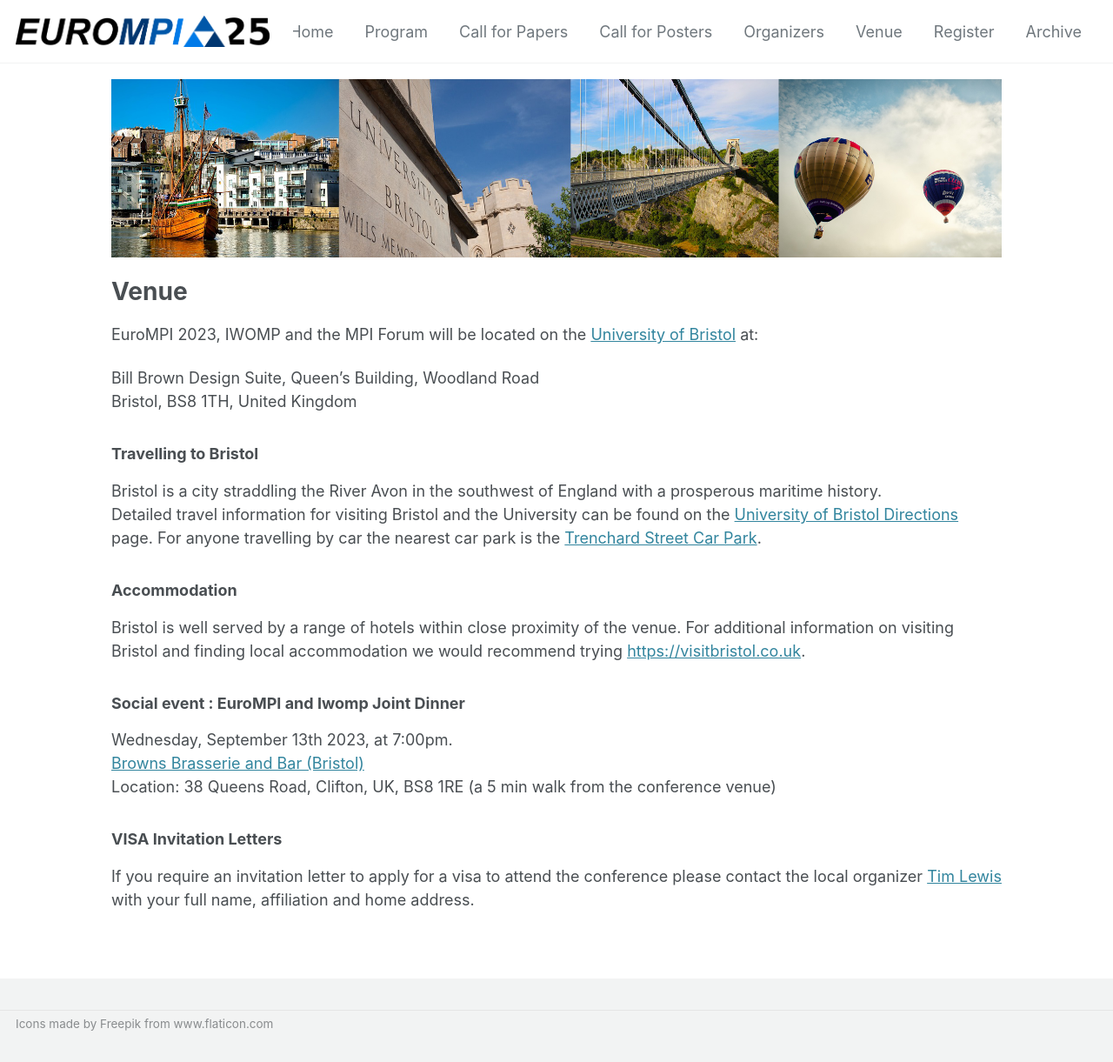
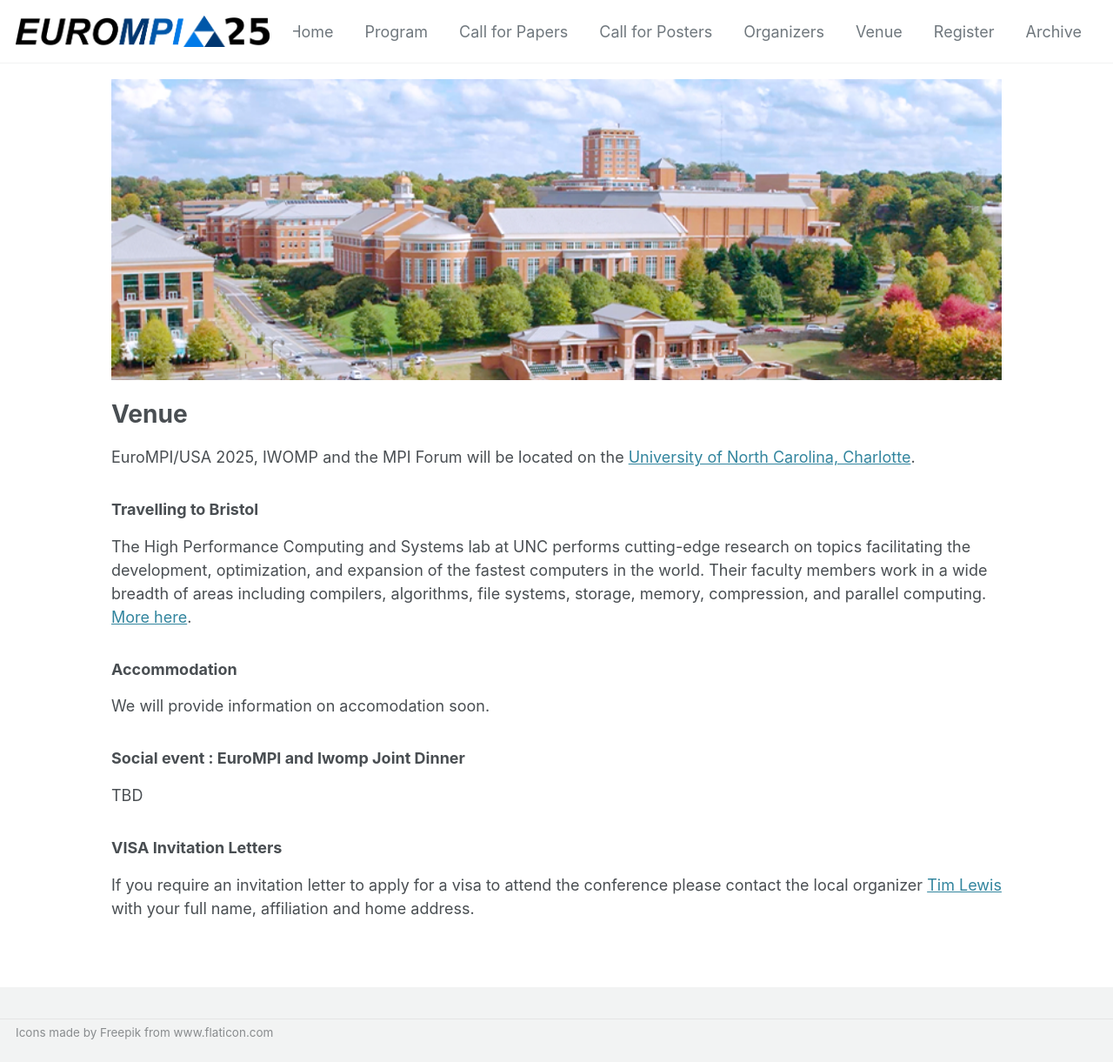
Before and after one commit to eurompi/eurompi.github.io, a Jekyll site: the page built from _pages/venue.md, in a window 1280 px wide, cut to the strip 0-1221 px from the top of the page. Shown: the whole strip at 87% size. Built offline with Jekyll 4.4.1, drawn with Linux system fonts in a browser that asks for light colours; cached includes are drawn as plain includes.

Commit message:
Update venue.md

```diff
--- a/_pages/venue.md
+++ b/_pages/venue.md
@@ -2,34 +2,24 @@
 permalink: venue
 ---
 
-![Banner](/assets/banner-B.png){:height="auto" width="100%"}
+![Banner](/assets/unc_campus.png){:height="auto" width="100%"}
 
 <h1>Venue</h1>
 
-<p>EuroMPI 2023, IWOMP and the MPI Forum will be located on the <a href="https://www.bristol.ac.uk">University of Bristol</a> at:</p>
-
-<p>
-Bill Brown Design Suite, Queen’s Building, Woodland Road<br>
-Bristol, BS8 1TH,
-United Kingdom<br>
-</p>
-
+<p>EuroMPI/USA 2025, IWOMP and the MPI Forum will be located on the <a href="https://www.charlotte.edu/">University of North Carolina, Charlotte</a>.</p>
 
 
 <h3>Travelling to Bristol</h3>
 
-Bristol is a city straddling the River Avon in the southwest of England with a prosperous maritime history.<br>
-Detailed travel information for visiting Bristol and the University can be found on the <a href="https://www.bristol.ac.uk/maps/directions/">University of Bristol Directions</a> page. For anyone travelling by car the nearest car park is the <a href="https://www.google.com/maps/place/Trenchard+Street+Car+Park/@51.4563016,-2.6031788,17z/data=!4m6!3m5!1s0x48718dd73ed2b8c3:0x5253c44ed6590c3a!8m2!3d51.4549041!4d-2.5997521!16s%2Fg%2F1tfp1xlg?entry=ttu">Trenchard Street Car Park</a>.
+The High Performance Computing and Systems lab at UNC performs cutting-edge research on topics facilitating the development, optimization, and expansion of the fastest computers in the world. Their faculty members work in a wide breadth of areas including compilers, algorithms, file systems, storage, memory, compression, and parallel computing. <a href="https://admissions.charlotte.edu/explore/academics#:~:text=We%20are%20a%20respected%20academic,degrees%2C%20and%2024%20Doctoral%20degrees">More here</a>.
 
 <h3>Accommodation</h3>
 
-Bristol is well served by a range of hotels within close proximity of the venue.  For additional information on visiting Bristol and finding local accommodation we would recommend trying <a href="https://visitbristol.co.uk">https://visitbristol.co.uk</a>.
+We will provide information on accomodation soon.
 
 <h3>Social event : EuroMPI and Iwomp Joint Dinner</h3>
 
-Wednesday, September 13th 2023, at 7:00pm.<br>
-<a href="https://www.browns-restaurants.co.uk/restaurants/southwest/bristol#/">Browns Brasserie and Bar (Bristol)</a><br>
-Location: 38 Queens Road, Clifton, UK, BS8 1RE (a 5 min walk from the conference venue)<br>
+TBD
 
 
 <h3>VISA Invitation Letters</h3>
```
